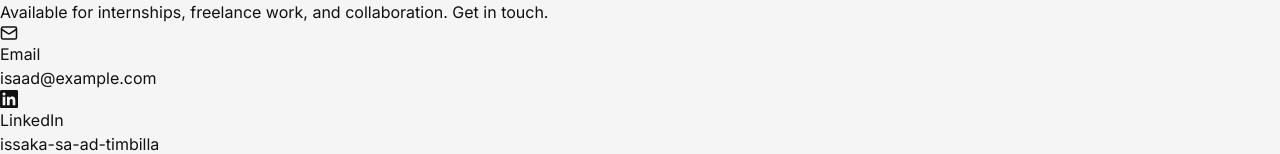
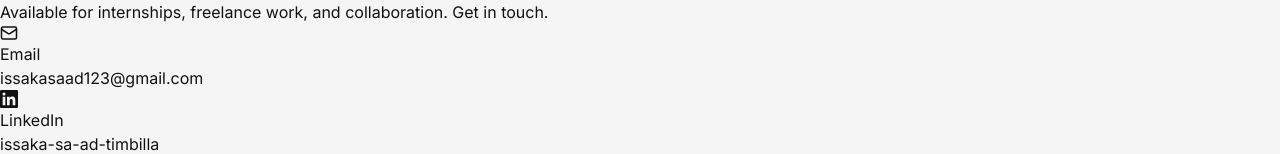
Before and after one commit to isaad-ui/issaaka_sa-ad_Timbilla-portfolio, a React (Vite) app: page / in a window 1280 px wide. Shown: the part 4087-4241 px from the top of the page. Built offline with nearby package versions, Linux system fonts and the light colour scheme.

Commit message:
fix: IST favicon, update email to issakasaad123@gmail.com

```diff
--- a/src/components/sections/Contact.tsx
+++ b/src/components/sections/Contact.tsx
@@ -46,7 +46,7 @@ export const Contact: React.FC = () => {
   };
 
   const contactLinks: { icon: IconComponent; label: string; value: string; href: string }[] = [
-    { icon: Mail as IconComponent, label: 'Email', value: 'isaad@example.com', href: 'mailto:isaad@example.com' },
+    { icon: Mail as IconComponent, label: 'Email', value: 'issakasaad123@gmail.com', href: 'mailto:issakasaad123@gmail.com' },
     { icon: LinkedinIcon, label: 'LinkedIn', value: 'issaka-sa-ad-timbilla', href: 'https://linkedin.com/in/issaka-sa-ad-timbilla' },
     { icon: GithubIcon, label: 'GitHub', value: 'isaad-ui', href: 'https://github.com/isaad-ui' },
   ];
```
Also changed, not shown: index.html (+1 -1 lines).
